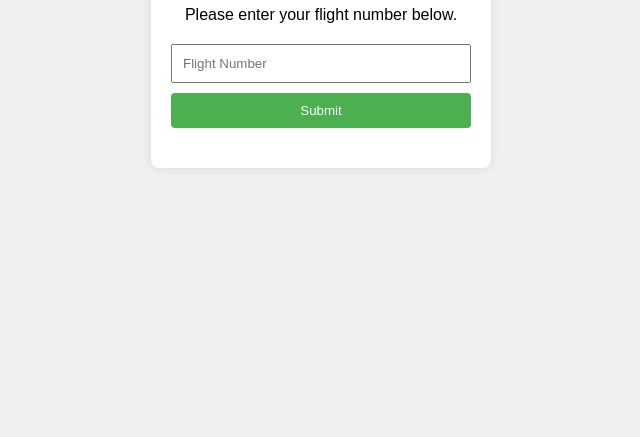
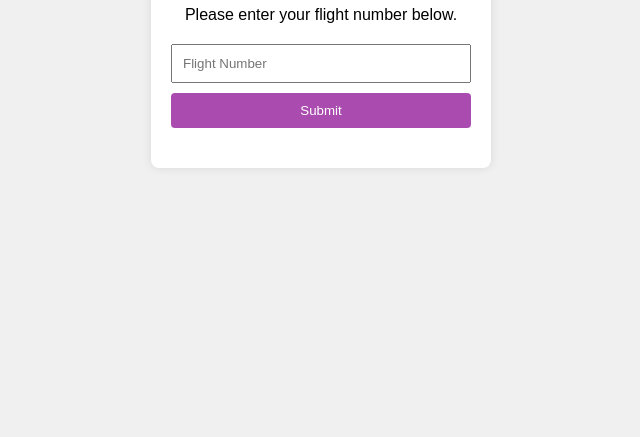
Before and after one commit to JD-cursor/JDcantcode, a plain HTML site: page index.html in a window 1280 px wide. Shown: the part 363-800 px from the top of the page, without its empty margins (319-959 px from the left). Drawn offline with Linux system fonts and the light colour scheme.

Commit message:
color fix

```diff
--- a/index.html
+++ b/index.html
@@ -36,7 +36,7 @@
         }
         button {
             padding: 10px 20px;
-            background-color: #4CAF50;
+            background-color: #aa4caf;
             color: white;
             border: none;
             cursor: pointer;
```
